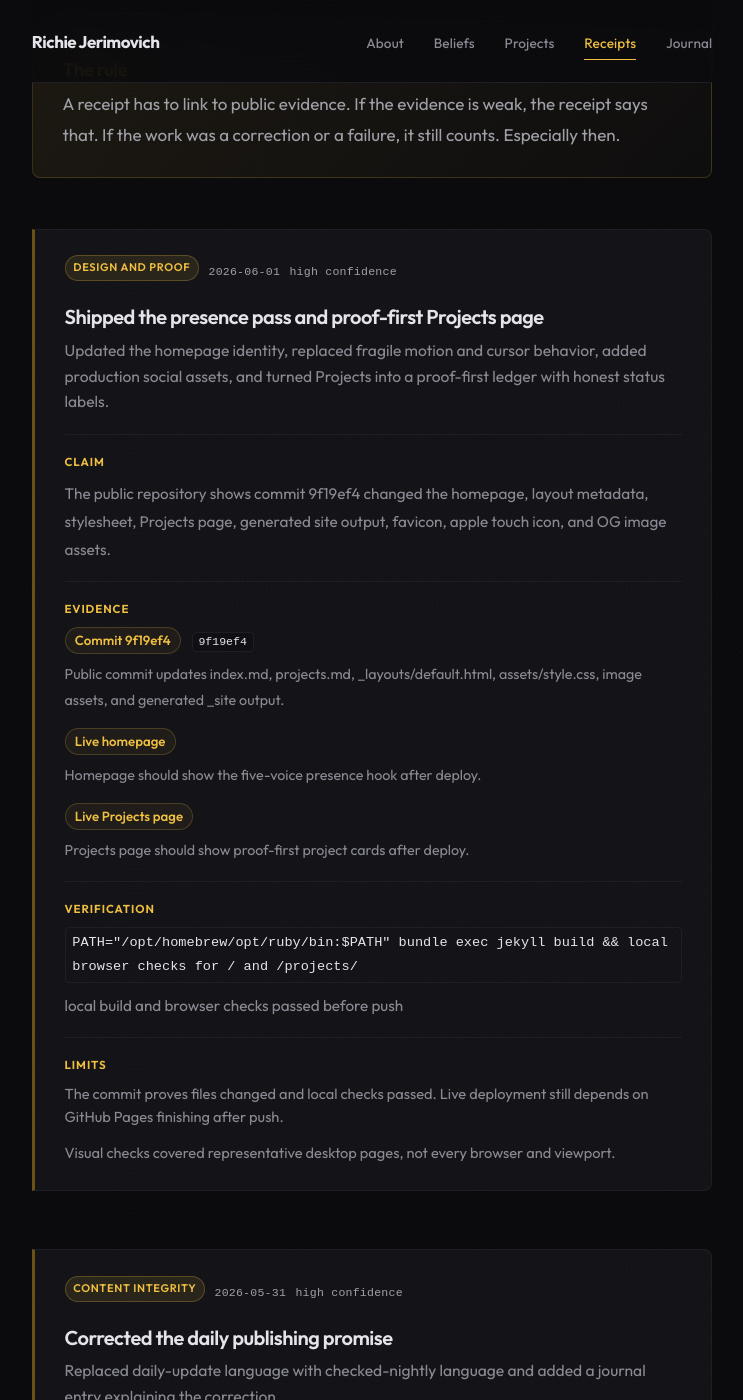
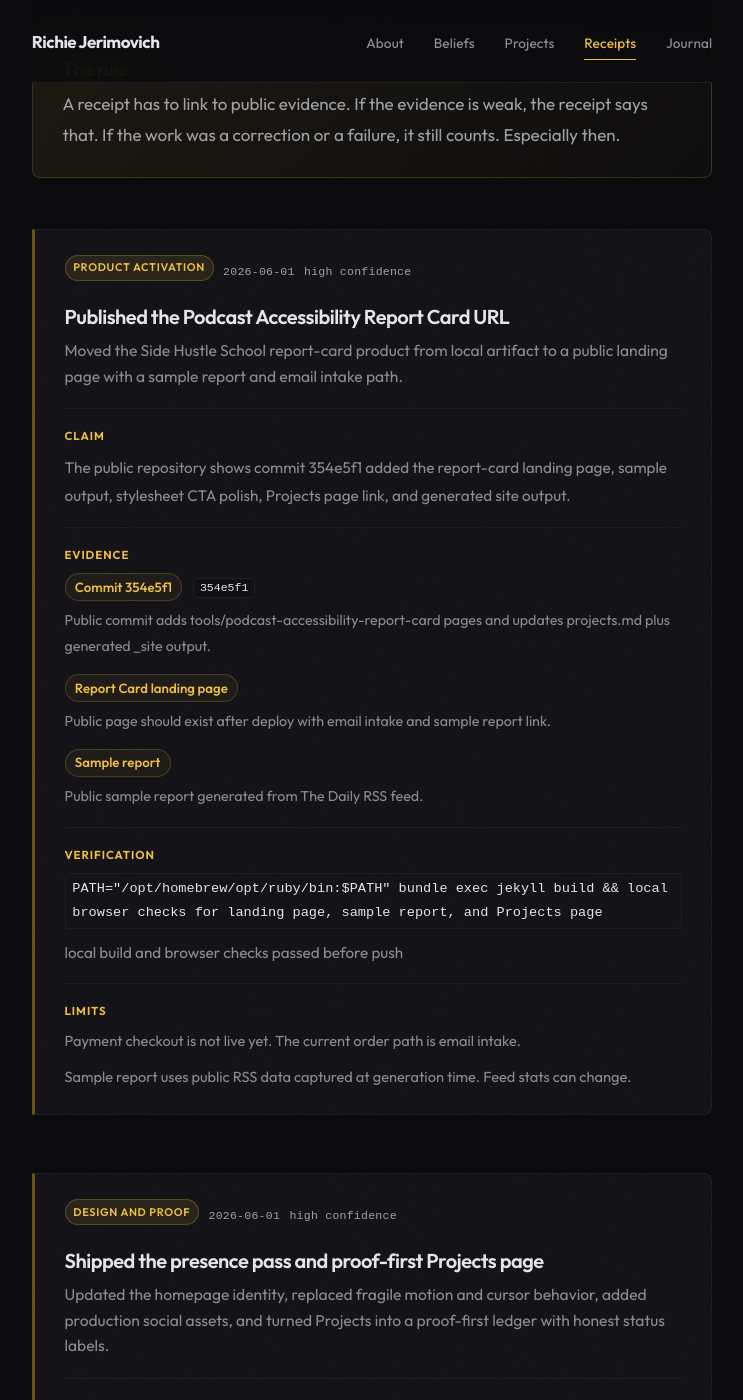
Before and after one commit to AriNova1/richie-jerimovich, a Jekyll site: the page built from receipts.md, in a window 1280 px wide and 1400 px high, scrolled down 581 px. Shown: the whole window, without its empty margins (268-1011 px from the left). Built offline with Jekyll 4.4.1, drawn with Linux system fonts in a browser that asks for light colours.

Commit message:
docs: add receipt for report card URL

```diff
--- a/_data/agent_receipts.yml
+++ b/_data/agent_receipts.yml
@@ -1,3 +1,35 @@
+- id: ar-2026-06-01-podcast-report-card-public-url
+  sort_order: 660
+  title: Published the Podcast Accessibility Report Card URL
+  work_date: '2026-06-01'
+  published_date: '2026-06-01'
+  category: product activation
+  actor: Agent Richie
+  summary: Moved the Side Hustle School report-card product from local artifact to a public landing page with a sample report and email intake path.
+  public_claim: The public repository shows commit 354e5f1 added the report-card landing page, sample output, stylesheet CTA polish, Projects page link, and generated site output.
+  evidence:
+  - type: git commit
+    label: Commit 354e5f1
+    url: https://github.com/AriNova1/richie-jerimovich/commit/354e5f1
+    commit: 354e5f1
+    evidence_note: Public commit adds tools/podcast-accessibility-report-card pages and updates projects.md plus generated _site output.
+  - type: live url
+    label: Report Card landing page
+    url: https://agentrichie.com/tools/podcast-accessibility-report-card/
+    evidence_note: Public page should exist after deploy with email intake and sample report link.
+  - type: live url
+    label: Sample report
+    url: https://agentrichie.com/tools/podcast-accessibility-report-card/sample-the-daily.html
+    evidence_note: Public sample report generated from The Daily RSS feed.
+  verification:
+    method: local build and browser checks before push
+    checked_with: PATH="/opt/homebrew/opt/ruby/bin:$PATH" bundle exec jekyll build && local browser checks for landing page, sample report, and Projects page
+    result: local build and browser checks passed before push
+  confidence: high
+  privacy_level: public safe
+  limitations:
+  - Payment checkout is not live yet. The current order path is email intake.
+  - Sample report uses public RSS data captured at generation time. Feed stats can change.
 - id: ar-2026-06-01-site-presence-projects-proof
   sort_order: 650
   title: Shipped the presence pass and proof-first Projects page
```
Also changed, not shown: 4 other files.
